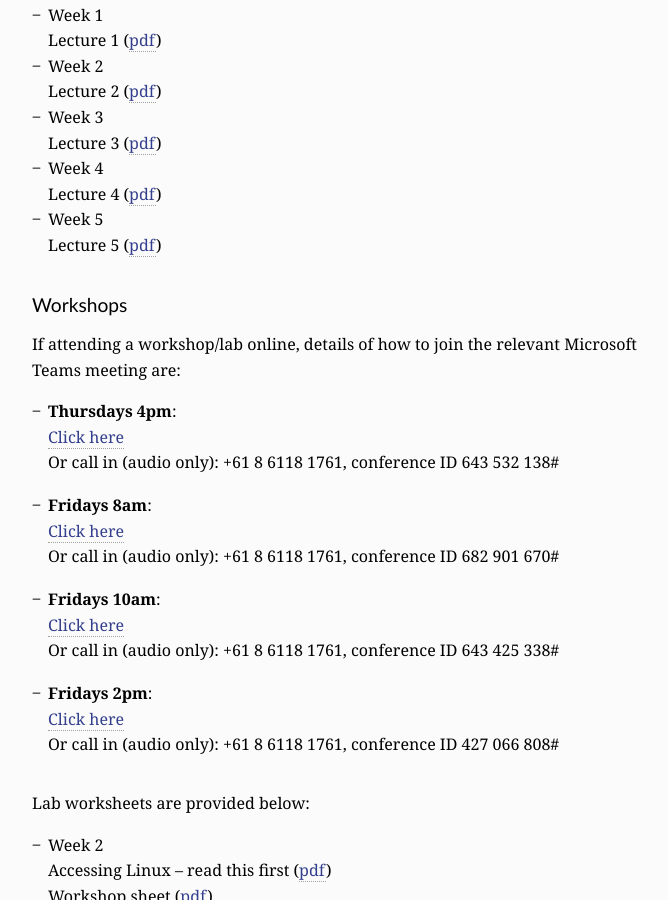
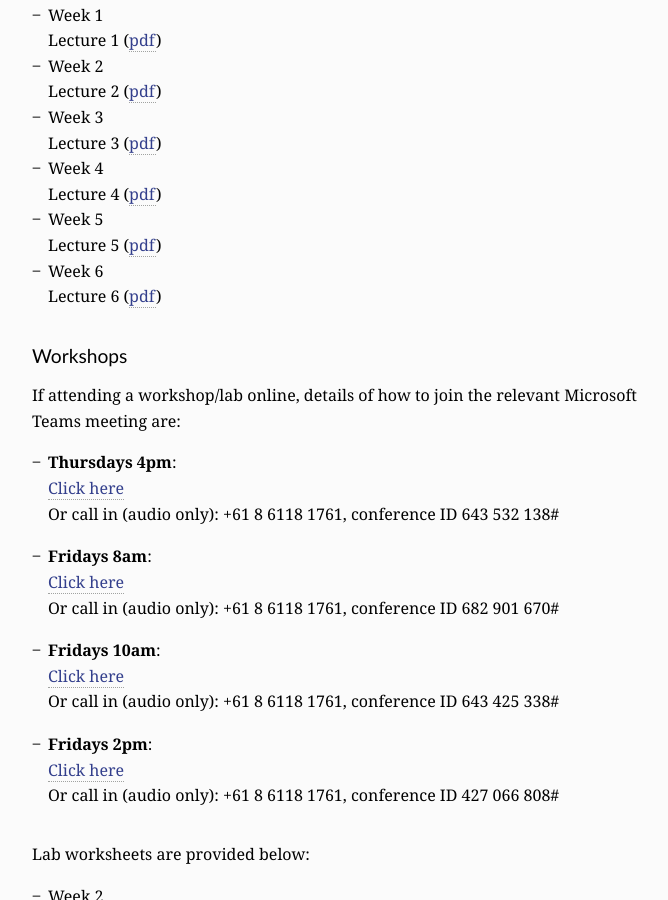
Before and after one commit to cits4407/cits4407.github.io, a Jekyll site: the page built from docs/_pages/resources.md, in a window 1280 px wide and 900 px high, scrolled down 1042 px. Shown: the whole window, without its empty margins (283-951 px from the left). Built offline with Jekyll 4.4.1, drawn with Linux system fonts in a browser that asks for light colours; some web fonts are replaced.

Commit message:
week 6 lecture

```diff
--- a/docs/_pages/resources.md
+++ b/docs/_pages/resources.md
@@ -60,6 +60,8 @@ university's [LMS][lms]{: target="_blank" :} (Learning Management System).
   Lecture 4 ([pdf]({{ "/lectures/lect04.pdf" | relative_url }}))
 - Week 5
   Lecture 5 ([pdf]({{ "/lectures/lect05.pdf" | relative_url }}))
+- Week 6
+  Lecture 6 ([pdf]({{ "/lectures/lect06.pdf" | relative_url }}))
 
 ## Workshops
 
```
Also changed, not shown: 1 other file.
